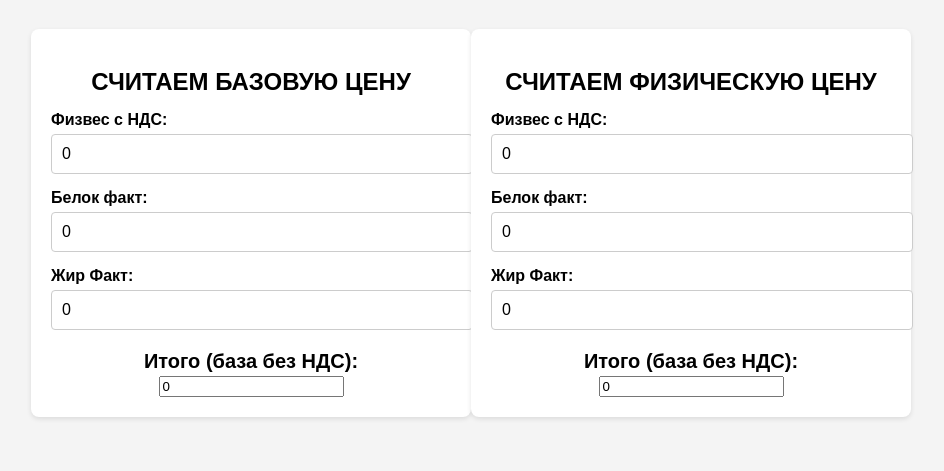
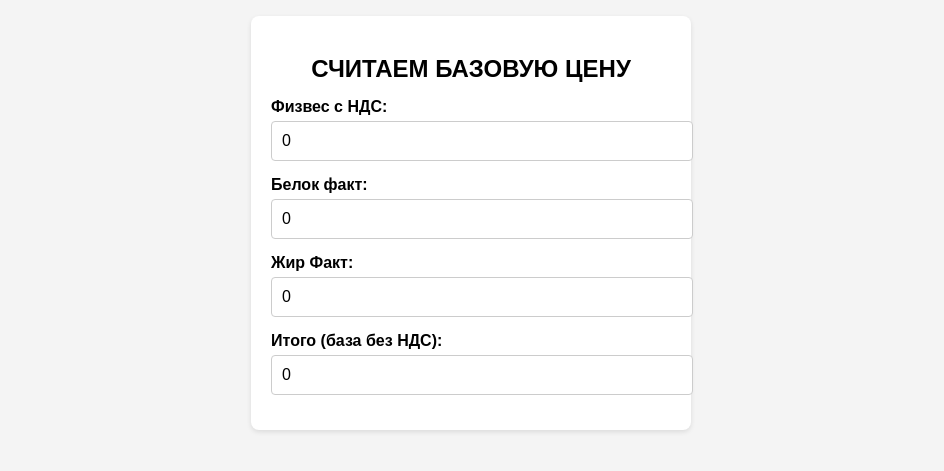
Before and after one commit to nf2g/nf2g.github.io, a plain HTML site: page index.html in a window 1280 px wide. Shown: the part 177-648 px from the top of the page, without its empty margins (169-1113 px from the left). Drawn offline with Linux system fonts and the light colour scheme.

Commit message:
Update index.html

```diff
--- a/index.html
+++ b/index.html
@@ -101,52 +101,7 @@
       <input type="number" id="quantity" value="0">
     </div>
 
-    <div class="result">
-      <label for="quantity">Итого (база без НДС):</label>
-      <input type="number" id="totalPrice" value="0">
-    </div>
-
-    <script>
-      const basePriceInput = document.getElementById('basePrice');
-      const physicalPriceInput = document.getElementById('physicalPrice');
-      const quantityInput = document.getElementById('quantity');
-      const totalPriceSpan = document.getElementById('totalPrice');
-
-      function calculateTotalPrice() {
-        const basePrice = parseFloat(basePriceInput.value) || 0;
-        const physicalPrice = parseFloat(physicalPriceInput.value) || 0;
-        const quantity = parseFloat(quantityInput.value) || 0;
-        const totalPrice = (basePrice + physicalPrice) * quantity;
-        totalPriceSpan.textContent = totalPrice.toFixed(2);
-      }
-
-      basePriceInput.addEventListener('input', calculateTotalPrice);
-      physicalPriceInput.addEventListener('input', calculateTotalPrice);
-      quantityInput.addEventListener('input', calculateTotalPrice);
-
-      calculateTotalPrice();
-    </script>
-  </div>
-
-   <div class="container">
-    <h2>СЧИТАЕМ ФИЗИЧЕСКУЮ ЦЕНУ</h2>
-
     <div class="input-group">
-      <label for="basePrice">Физвес с НДС:</label>
-      <input type="number" id="basePrice" value="0">
-    </div>
-
-    <div class="input-group">
-      <label for="physicalPrice">Белок факт:</label>
-      <input type="number" id="physicalPrice" value="0">
-    </div>
-
-    <div class="input-group">
-      <label for="quantity">Жир Факт:</label>
-      <input type="number" id="quantity" value="0">
-    </div>
-
-    <div class="result">
       <label for="quantity">Итого (база без НДС):</label>
       <input type="number" id="totalPrice" value="0">
     </div>
```
